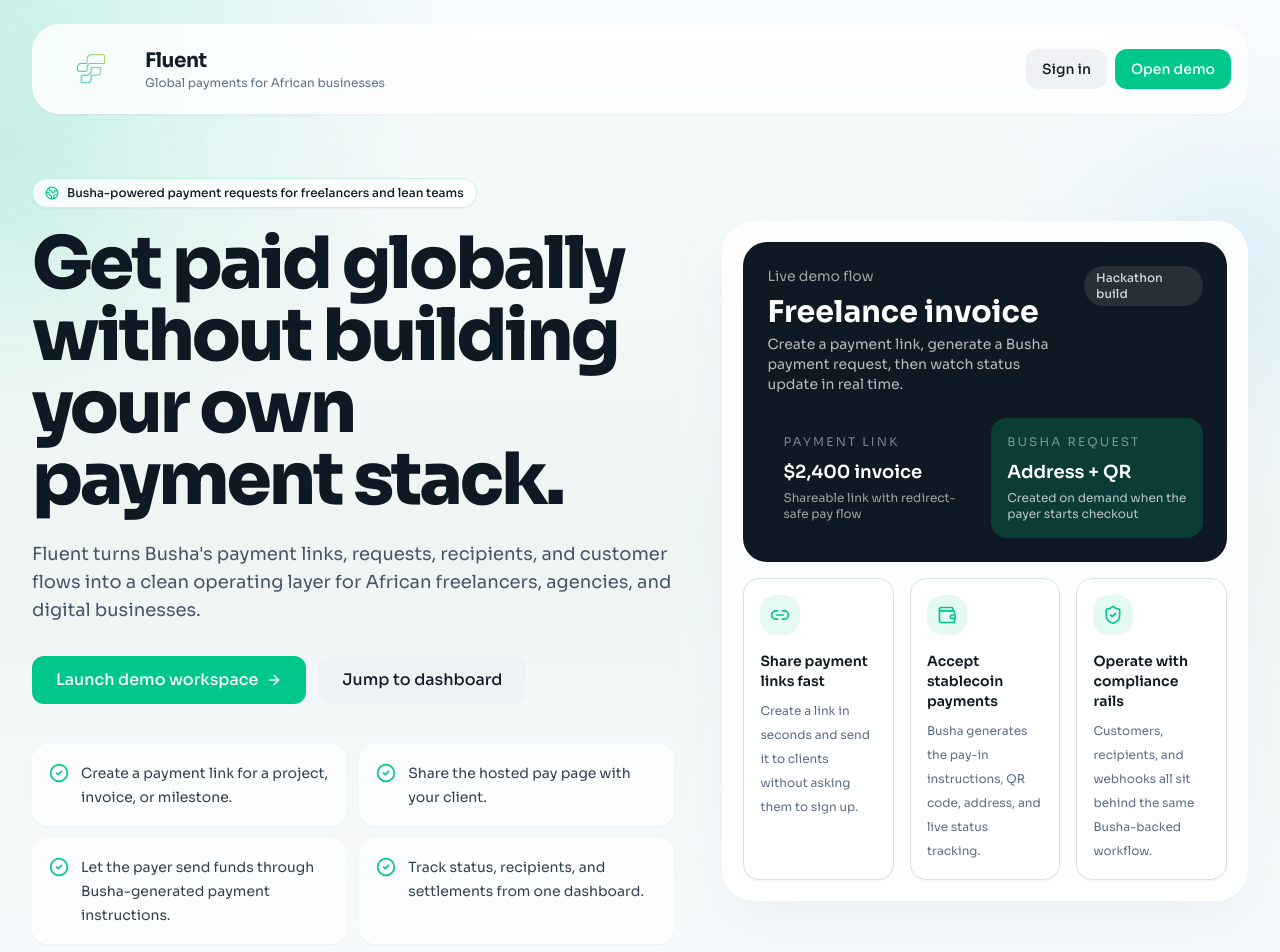
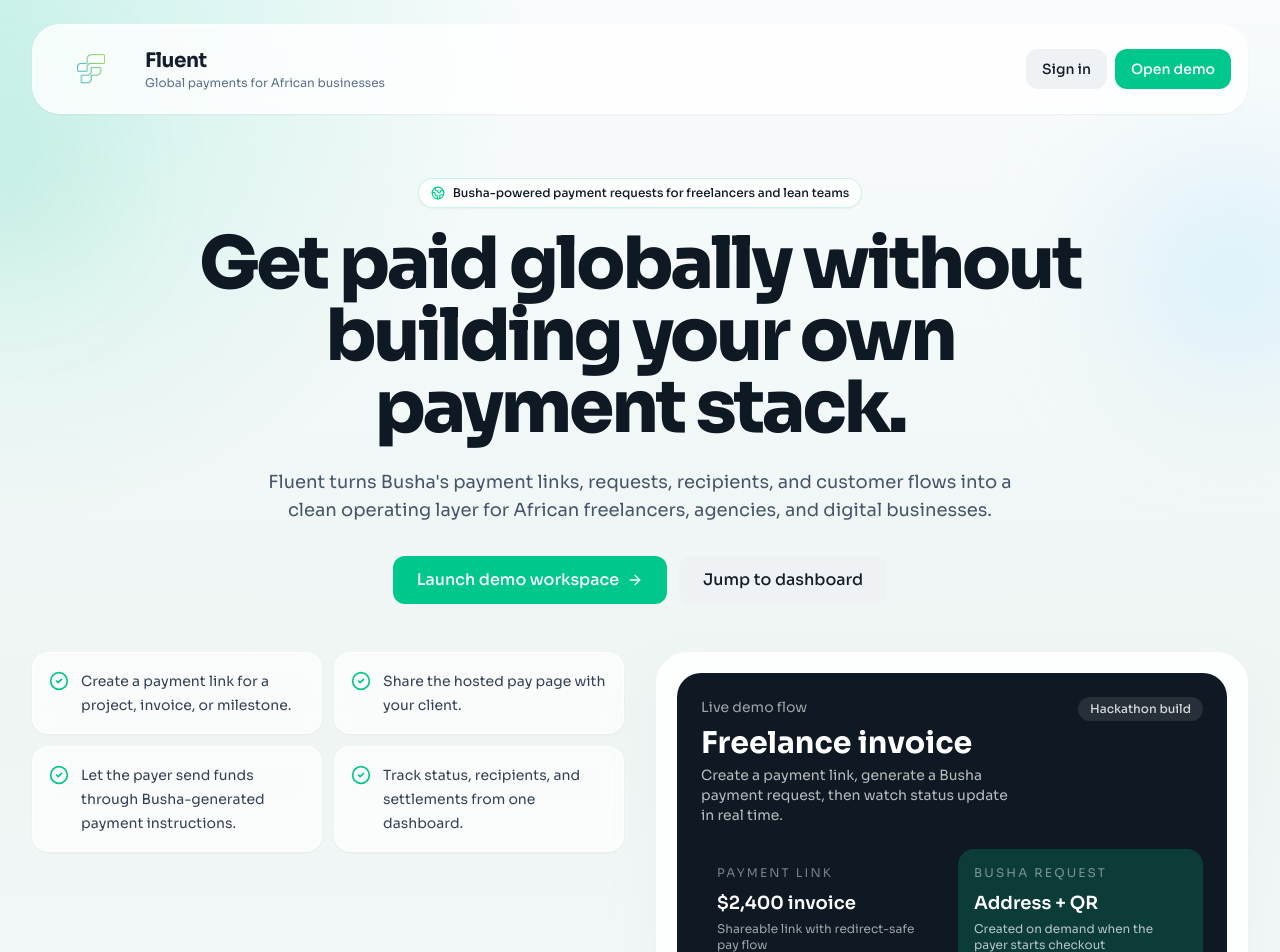
Before and after one commit to Nnadijoshuac/bustore, a Next.js app: page / in a window 1280 px wide. Shown: the top 952 px of the page. Built offline with nearby package versions, Linux system fonts and the light colour scheme.

Commit message:
Rebalance landing page layout

```diff
--- a/app/page.tsx
+++ b/app/page.tsx
@@ -74,23 +74,23 @@ export default function HomePage() {
           </div>
         </header>
 
-        <div className="relative z-10 grid flex-1 items-center gap-10 py-10 sm:gap-12 sm:py-12 lg:grid-cols-[1.1fr_0.9fr] lg:py-16">
-          <div className="max-w-3xl">
+        <div className="relative z-10 flex flex-1 flex-col gap-10 py-10 sm:gap-12 sm:py-12 lg:py-16">
+          <div className="mx-auto flex w-full max-w-4xl flex-col items-center">
             <div className="mb-5 inline-flex max-w-full items-center gap-2 rounded-full border border-primary/20 bg-white/80 px-3 py-1.5 text-xs font-medium text-busha-slate shadow-sm backdrop-blur">
               <Globe2 className="h-3.5 w-3.5 text-primary" />
               <span className="truncate">Busha-powered payment requests for freelancers and lean teams</span>
             </div>
 
-            <h1 className="max-w-3xl font-display text-4xl font-extrabold leading-[0.95] tracking-[-0.04em] text-busha-slate sm:text-6xl lg:text-7xl">
+            <h1 className="max-w-4xl text-center font-display text-4xl font-extrabold leading-[0.95] tracking-[-0.04em] text-busha-slate sm:text-6xl lg:text-7xl">
               Get paid globally without building your own payment stack.
             </h1>
 
-            <p className="mt-5 max-w-2xl text-base leading-7 text-slate-600 sm:mt-6 sm:text-lg">
+            <p className="mt-5 max-w-3xl text-center text-base leading-7 text-slate-600 sm:mt-6 sm:text-lg">
               Fluent turns Busha&apos;s payment links, requests, recipients, and customer flows into a clean
               operating layer for African freelancers, agencies, and digital businesses.
             </p>
 
-            <div className="mt-8 flex flex-col gap-3 sm:flex-row">
+            <div className="mt-8 flex w-full max-w-xl flex-col gap-3 sm:flex-row sm:justify-center">
               <Link href="/register" className="btn-primary justify-center px-6 py-3 text-base">
                 Launch demo workspace
                 <ArrowRight className="h-4 w-4" />
@@ -99,8 +99,10 @@ export default function HomePage() {
                 Jump to dashboard
               </Link>
             </div>
+          </div>
 
-            <div className="mt-10 grid gap-3 sm:grid-cols-2">
+          <div className="grid items-start gap-6 lg:grid-cols-[minmax(0,1fr)_minmax(0,1fr)] lg:gap-8">
+            <div className="grid w-full gap-3 sm:grid-cols-2">
               {steps.map((step) => (
                 <div key={step} className="flex items-start gap-3 rounded-2xl border border-white/70 bg-white/70 p-4 shadow-sm backdrop-blur">
                   <CheckCircle2 className="mt-0.5 h-5 w-5 flex-shrink-0 text-primary" />
@@ -108,9 +110,8 @@ export default function HomePage() {
                 </div>
               ))}
             </div>
-          </div>
 
-          <div className="relative">
+            <div className="relative mx-auto w-full max-w-2xl">
             <div className="rounded-[2rem] border border-white/80 bg-white/85 p-4 shadow-2xl shadow-slate-200/70 backdrop-blur sm:p-5">
               <div className="rounded-[1.5rem] bg-busha-slate p-5 text-white sm:p-6">
                 <div className="flex items-start justify-between gap-4">
@@ -152,6 +153,7 @@ export default function HomePage() {
                 ))}
               </div>
             </div>
+            </div>
           </div>
         </div>
       </section>
```
